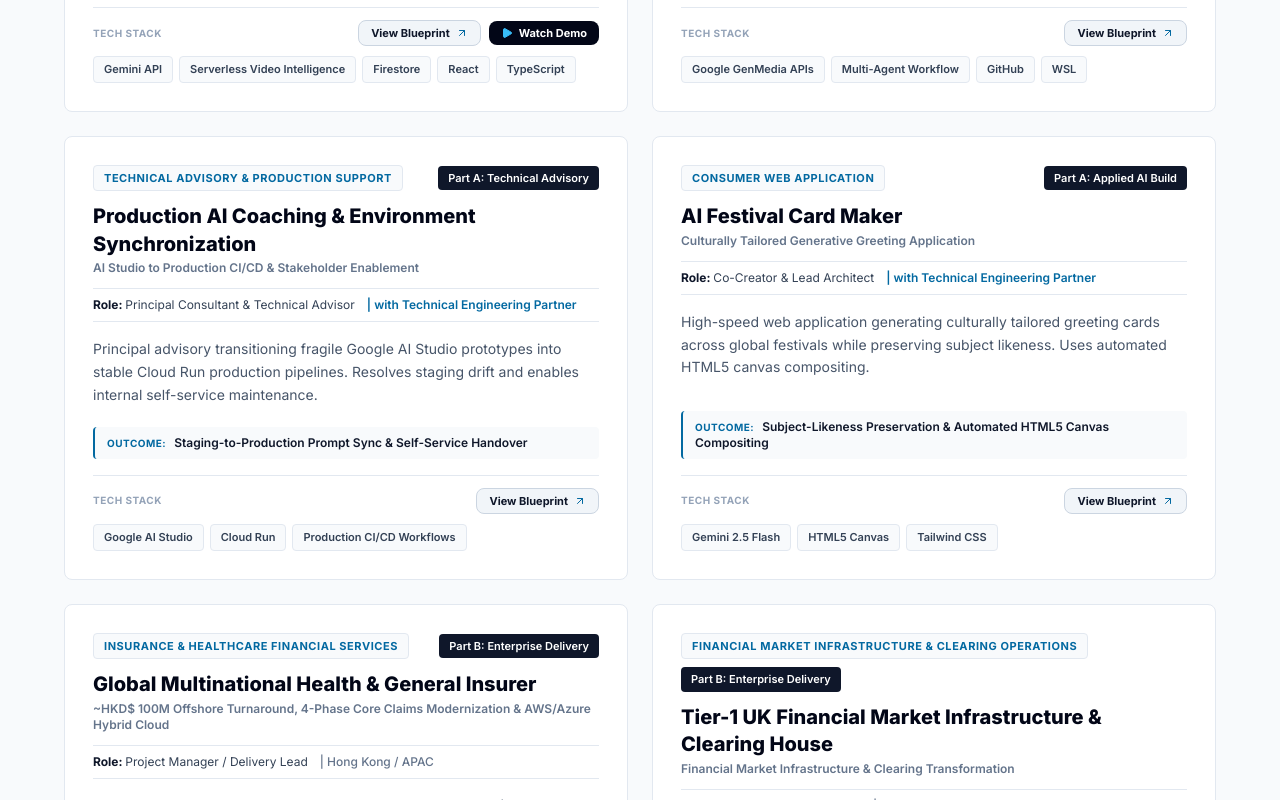
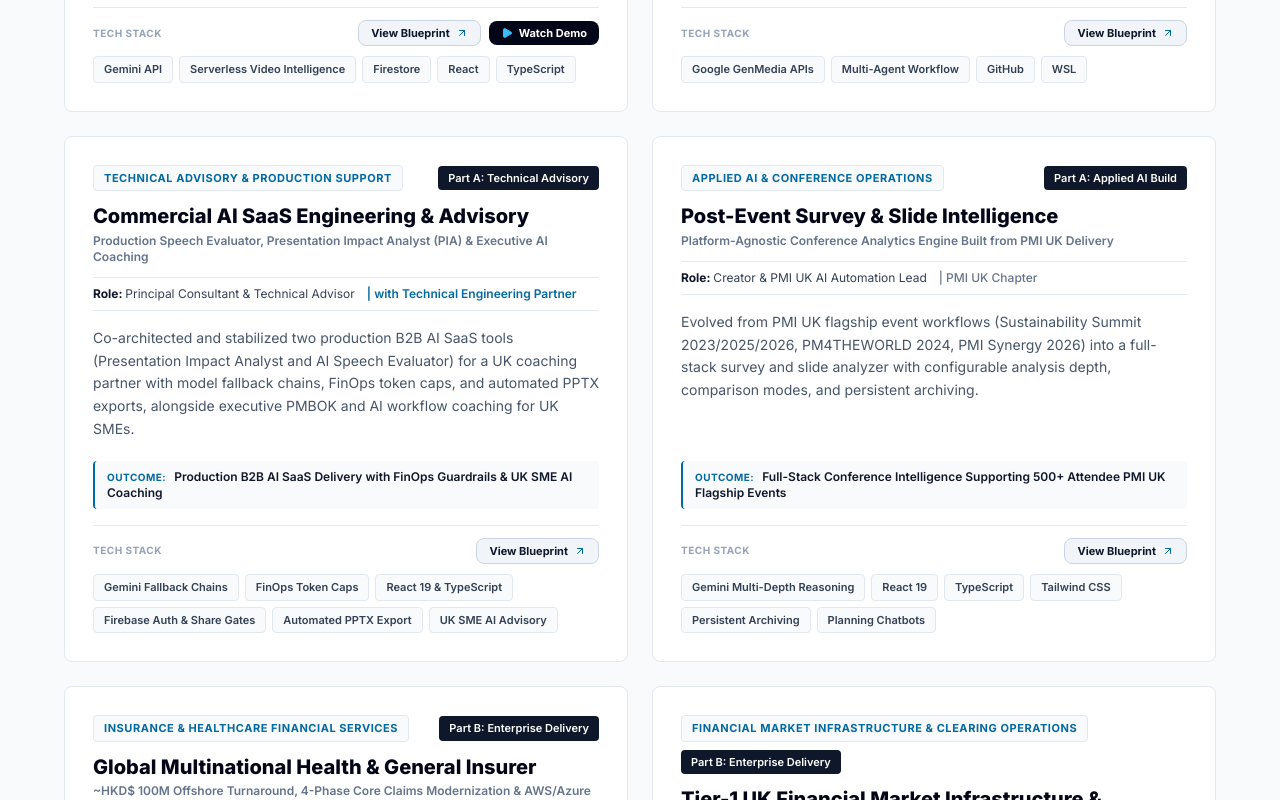
Before and after one commit to Samgorleung/tactical-scale, a React (Vite) app: page / in a window 1280 px wide. Shown: the part 4960-5760 px from the top of the page. Built offline with nearby package versions, Linux system fonts and the light colour scheme.

Commit message:
feat: upgrade AI SaaS advisory, add PMI UK conference analyzer & mentoring endorsement

```diff
--- a/src/App.tsx
+++ b/src/App.tsx
@@ -1164,6 +1164,25 @@ export function App() {
                     </div>
                   </div>
 
+                  {/* Contextual Stakeholder Endorsements */}
+                  {activeBlueprintItem.testimonials && activeBlueprintItem.testimonials.length > 0 && (
+                    <div className="space-y-3">
+                      {activeBlueprintItem.testimonials.map((t) => (
+                        <div
+                          key={t.authorRole}
+                          className="bg-white border border-slate-200 border-l-2 border-l-sky-700 rounded-lg p-4 sm:p-5"
+                        >
+                          <p className="text-xs sm:text-sm text-slate-700 italic leading-relaxed mb-2">
+                            "{t.quote}"
+                          </p>
+                          <div className="text-[11px] font-bold text-slate-950">
+                            {t.authorRole}
+                          </div>
+                        </div>
+                      ))}
+                    </div>
+                  )}
+
                   {/* Architecture Stack Nodes & Outcome Metric */}
                   <div className="grid md:grid-cols-3 gap-4 border-t border-slate-200 pt-6">
                     <div className="md:col-span-2 bg-white border border-slate-200 rounded-lg p-5">
@@ -1881,6 +1900,16 @@ export function App() {
                       in London (bilingual EN / ZH).
                     </span>
                   </li>
+                  <li className="flex items-start space-x-2.5">
+                    <span className="text-sky-400 font-bold shrink-0">04.</span>
+                    <span>
+                      <strong className="text-white">PMI UK Chapter Leadership & Mentoring:</strong> Key
+                      contributor to PMI UK flagship events (Sustainability Summit 2023/2025/2026,
+                      PM4THEWORLD 2024, PMI Synergy 2026) and PMI UK 6-Month Programme Mentor
+                      coaching practitioners on PMBOK portfolio oversight and practical AI
+                      adoption for UK SMEs.
+                    </span>
+                  </li>
                 </ul>
 
                 {/* Technical Engineering Partner Callout */}
@@ -1898,7 +1927,7 @@ export function App() {
                     <span className="text-white font-semibold">SprintClarify</span>,{' '}
                     <span className="text-white font-semibold">EchoHire</span>,{' '}
                     <span className="text-white font-semibold">CineFact AI</span>, and{' '}
-                    <span className="text-white font-semibold">Production AI Coaching</span>.
+                    <span className="text-white font-semibold">Commercial AI SaaS Engineering</span>.
                   </p>
                 </div>
 
--- a/src/data/portfolio.ts
+++ b/src/data/portfolio.ts
@@ -7,7 +7,7 @@ export type PortfolioCategoryTag =
   | 'RegTech & Financial Compliance'
   | 'Generative Media & Workflow Automation'
   | 'Technical Advisory & Production Support'
-  | 'Consumer Web Application'
+  | 'Applied AI & Conference Operations'
   | 'Financial Market Infrastructure & Clearing Operations'
   | 'Insurance & Healthcare Financial Services'
   | 'Actuarial Systems & Cloud Infrastructure'
@@ -357,8 +357,8 @@ export const PORTFOLIO_ITEMS: PortfolioItem[] = [
   },
   {
     id: 'production-ai-coaching',
-    title: 'Production AI Coaching & Environment Synchronization',
-    subtitle: 'AI Studio to Production CI/CD & Stakeholder Enablement',
+    title: 'Commercial AI SaaS Engineering & Advisory',
+    subtitle: 'Production Speech Evaluator, Presentation Impact Analyst (PIA) & Executive AI Coaching',
     track: 'ai-systems',
     trackLabel: 'Part A: Technical Advisory',
     role: 'Principal Consultant & Technical Advisor',
@@ -366,72 +366,93 @@ export const PORTFOLIO_ITEMS: PortfolioItem[] = [
     category: 'Technical Advisory & Production Support',
     filterGroups: ['all', 'ai-systems', 'agile-advisory'],
     techOrSectorLabel: 'Tech Stack',
-    techStack: ['Google AI Studio', 'Cloud Run', 'Production CI/CD Workflows'],
+    techStack: [
+      'Gemini Fallback Chains',
+      'FinOps Token Caps',
+      'React 19 & TypeScript',
+      'Firebase Auth & Share Gates',
+      'Automated PPTX Export',
+      'UK SME AI Advisory',
+    ],
     overview:
-      'Principal advisory transitioning fragile Google AI Studio prototypes into stable Cloud Run production pipelines. Resolves staging drift and enables internal self-service maintenance.',
+      'Co-architected and stabilized two production B2B AI SaaS tools (Presentation Impact Analyst and AI Speech Evaluator) for a UK coaching partner with model fallback chains, FinOps token caps, and automated PPTX exports, alongside executive PMBOK and AI workflow coaching for UK SMEs.',
     blueprintVariant: 'ai-pipeline',
     architectureFlow: [
       {
         step: '01',
-        title: 'Prototype Drift Audit',
-        detail: 'Captures AI Studio prompts, secrets, and staging discrepancies.',
+        title: 'Speech & Deck Intake',
+        detail: 'Captures speaker audio, transcripts, and slide decks behind staff auth gates or public share links.',
       },
       {
         step: '02',
-        title: 'Schema & Prompt Sync',
-        detail: 'Standardizes model configs, parameters, and deterministic outputs.',
+        title: 'Guarded Gemini Engine',
+        detail: 'Enforces strict model allowlists, automatic fallback chains, and output token caps for FinOps cost control.',
       },
       {
         step: '03',
-        title: 'Cloud Run CI/CD',
-        detail: 'Automates container builds, environment parity, and release gates.',
+        title: 'UK Cloud & Observability',
+        detail: 'Runs containerized TypeScript APIs in UK cloud regions with per-request model telemetry and state sync.',
       },
       {
         step: '04',
-        title: 'Self-Service Handover',
-        detail: 'Delivers production runbooks and hands-on team coaching.',
+        title: 'Branded PPTX & Coaching',
+        detail: 'Exports unified themed PowerPoint decks, Q&A coaching cards, and actionable operational AI playbooks.',
       },
     ],
-    highlightMetric: 'Staging-to-Production Prompt Sync & Self-Service Handover',
+    testimonials: [
+      {
+        quote:
+          'A truly transformational 6-month mentoring journey from task execution to PMBOK portfolio oversight and leadership, exploring practical AI workflows that led directly to an introduction to our senior management team for operational automation.',
+        authorRole: 'PMI UK Mentoring Programme Mentee (UK Design Studio)',
+      },
+    ],
+    highlightMetric: 'Production B2B AI SaaS Delivery with FinOps Guardrails & UK SME AI Coaching',
   },
   {
-    id: 'ai-festival-card-maker',
-    title: 'AI Festival Card Maker',
-    subtitle: 'Culturally Tailored Generative Greeting Application',
+    id: 'post-event-survey-analyzer',
+    title: 'Post-Event Survey & Slide Intelligence',
+    subtitle: 'Platform-Agnostic Conference Analytics Engine Built from PMI UK Delivery',
     track: 'ai-systems',
     trackLabel: 'Part A: Applied AI Build',
-    role: 'Co-Creator & Lead Architect',
-    collaborator: 'Technical Engineering Partner',
-    category: 'Consumer Web Application',
-    filterGroups: ['all', 'ai-systems', 'multimodal-web'],
+    role: 'Creator & PMI UK AI Automation Lead',
+    category: 'Applied AI & Conference Operations',
+    filterGroups: ['all', 'ai-systems', 'agile-advisory'],
     techOrSectorLabel: 'Tech Stack',
-    techStack: ['Gemini 2.5 Flash', 'HTML5 Canvas', 'Tailwind CSS'],
+    techStack: [
+      'Gemini Multi-Depth Reasoning',
+      'React 19',
+      'TypeScript',
+      'Tailwind CSS',
+      'Persistent Archiving',
+      'Planning Chatbots',
+    ],
     overview:
-      'High-speed web application generating culturally tailored greeting cards across global festivals while preserving subject likeness. Uses automated HTML5 canvas compositing.',
+      'Evolved from PMI UK flagship event workflows (Sustainability Summit 2023/2025/2026, PM4THEWORLD 2024, PMI Synergy 2026) into a full-stack survey and slide analyzer with configurable analysis depth, comparison modes, and persistent archiving.',
     blueprintVariant: 'ai-pipeline',
     architectureFlow: [
       {
         step: '01',
-        title: 'Subject & Festival Input',
-        detail: 'Accepts user portrait photo and selected cultural celebration theme.',
+        title: 'Survey & Deck Ingestion',
+        detail: 'Ingests raw conference attendee feedback, speaker slide decks, and multi-event datasets.',
       },
       {
         step: '02',
-        title: 'Gemini 2.5 Generation',
-        detail: 'Preserves subject facial identity while styling festival imagery.',
+        title: 'Configurable Gemini Core',
+        detail: 'Applies selectable reasoning depth and comparison modes to synthesize sentiment, ROI, and lessons learned.',
       },
       {
         step: '03',
-        title: 'HTML5 Canvas Compositor',
-        detail: 'Renders typography, framing, and layout client-side at low latency.',
+        title: 'Archive & Chatbot Ops',
+        detail: 'Persists analyzed presentations in structured storage alongside automated PMI UK conference planning chatbots.',
       },
       {
         step: '04',
-        title: 'Instant Card Export',
-        detail: 'Produces high-resolution downloadable greeting cards for sharing.',
+        title: 'Executive Insights',
+        detail: 'Produces board-ready post-event scorecards supporting 500+ attendee PMI UK conferences (+60% engagement, +35% attendance).',
       },
     ],
-    highlightMetric: 'Subject-Likeness Preservation & Automated HTML5 Canvas Compositing',
+    highlightMetric: 'Full-Stack Conference Intelligence Supporting 500+ Attendee PMI UK Flagship Events',
+    organizationOrEvent: 'PMI UK Chapter',
   },
 
   // Part B: Enterprise Transformation & Regulatory Delivery
```
Also changed, not shown: 1 other file (tests, documents, lock files or other folders).
